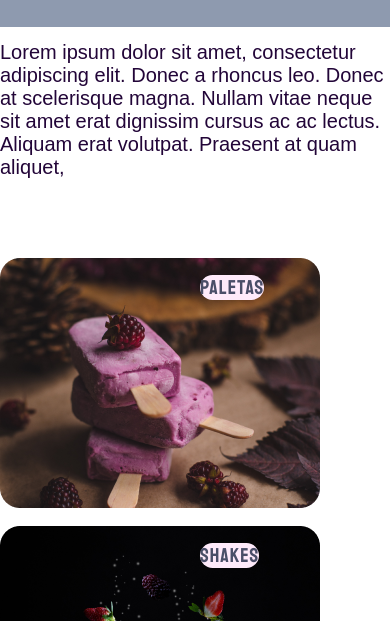
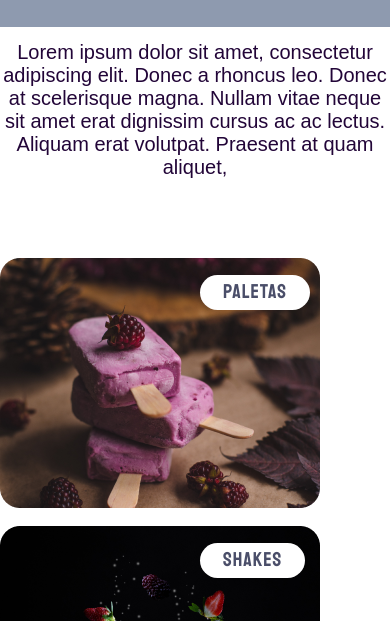
Before and after one commit to EvertonSouza12/spacecream, a plain HTML site: page index.html in a window 390 px wide. Shown: the part 223-844 px from the top of the page. Drawn offline with Linux system fonts and the light colour scheme; a web font is replaced by a local one.

Commit message:
versão mobile finalizada

```diff
--- a/style.css
+++ b/style.css
@@ -42,6 +42,7 @@ main p {
   font-weight: 400;
   margin-bottom: 6.3rem;
   color: hsla(274, 84%, 12%, 1);
+  text-align: center;
 }
 
 .card{
@@ -50,6 +51,7 @@ main p {
 
 .card img{
   width: 32rem;
+  animation: card 700ms;
 }
 
 .card h2 {
@@ -60,15 +62,18 @@ main p {
 }
 
 .card h2 span {
+  font-family: var(--ff-header);
+  padding: 0 2.3rem;
+  border-radius: 2rem;
+  height: 3.5rem;
+  text-transform: uppercase;
   font-weight: 400;
-  width: 11.2rem;
-  background: #FEEAFA;
-  font-family: var(--ff-header);
   font-size: 2rem;
+  line-height: 3.4rem;
+  background-color: #FFFFFF;
   letter-spacing: 0.05em;
-  border-radius: 2rem;
-  color: hsla(232, 17%, 35%, 1);
-  text-align: center;
+  display: inline-flex;
+  color: #4A4E69;
 }
 
 @keyframes card{
```
